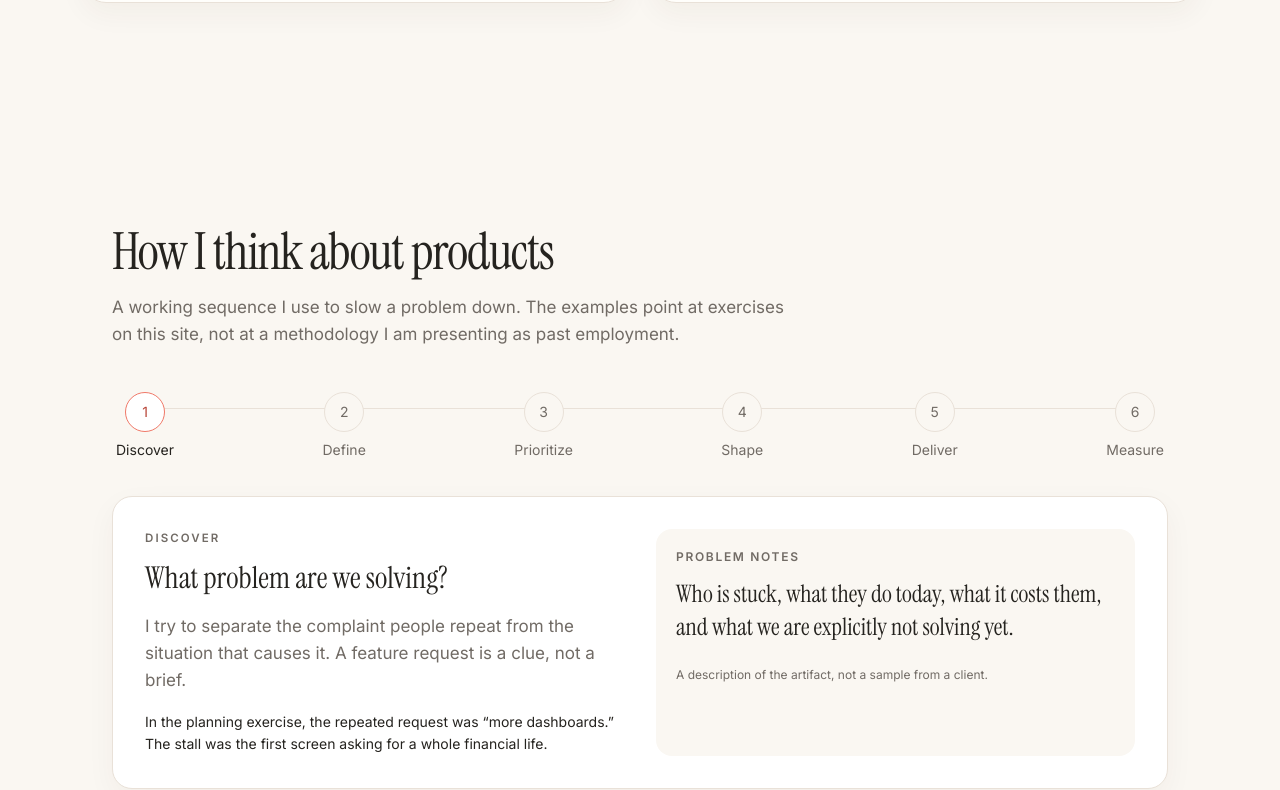
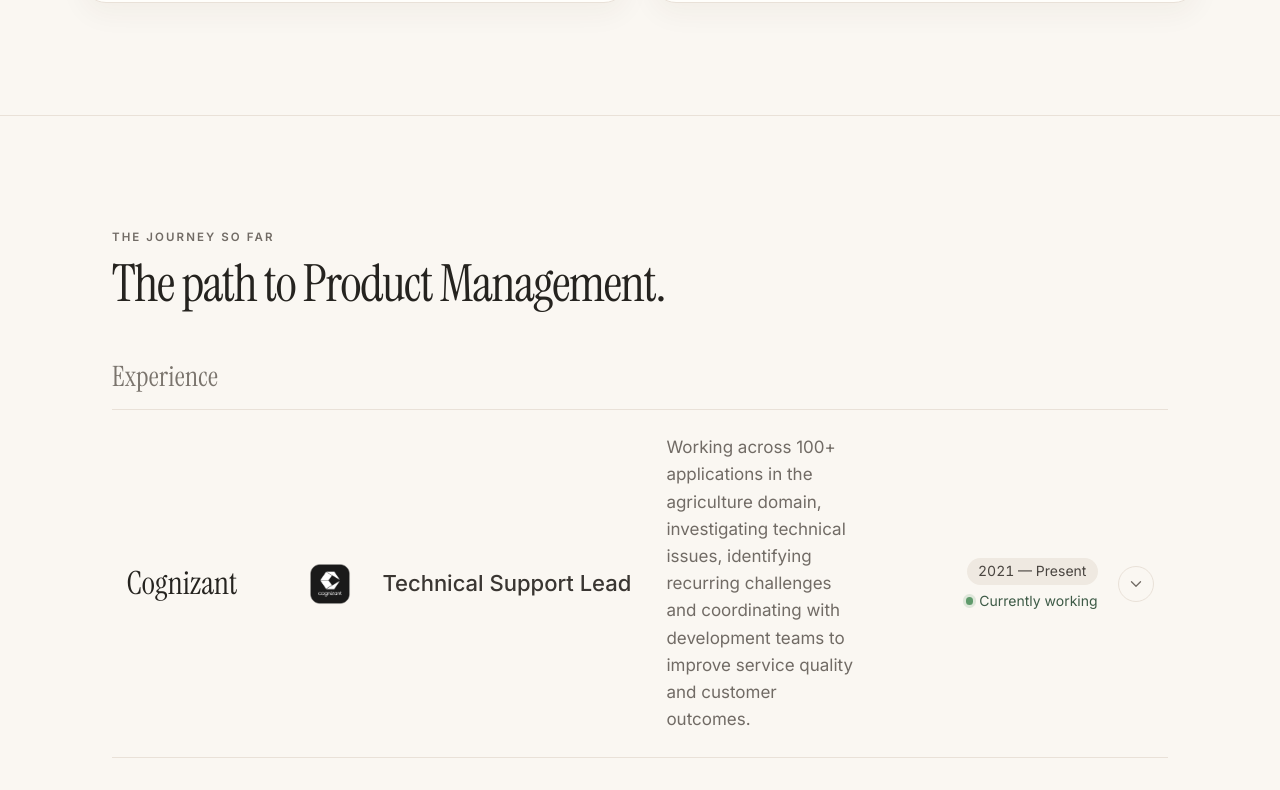
Before and after one commit to Gopika26-byte/gopikasoundar, a React (Vite) app: page / in a window 1280 px wide. Shown: the part 5910-6700 px from the top of the page. Built offline with nearby package versions, Linux system fonts and the light colour scheme.

Commit message:
Remove the product thinking section so the page moves straight into experience.

```diff
--- a/src/data/site.ts
+++ b/src/data/site.ts
@@ -312,87 +312,6 @@ export const caseStudies: CaseStudy[] = [
   },
 ]
 
-export const framework = [
-  {
-    id: "discover",
-    name: "Discover",
-    question: "What problem are we solving?",
-    explanation:
-      "I try to separate the complaint people repeat from the situation that causes it. A feature request is a clue, not a brief.",
-    artifact: "Problem notes",
-    artifactBody:
-      "Who is stuck, what they do today, what it costs them, and what we are explicitly not solving yet.",
-    example:
-      "In the planning exercise, the repeated request was “more dashboards.” The stall was the first screen asking for a whole financial life.",
-    study: "",
-  },
-  {
-    id: "define",
-    name: "Define",
-    question: "Who experiences it, and why does it matter?",
-    explanation:
-      "I name the person, the moment, and the consequence of leaving it alone — for them and for the business.",
-    artifact: "Problem statement",
-    artifactBody:
-      "When [person] tries to [job], they hit [friction], which leads to [consequence].",
-    example:
-      "In the marketplace exercise, buyers and newer creators feel the same ranking in opposite ways. One definition would have hidden that.",
-    study: "creator-ecosystem",
-  },
-  {
-    id: "prioritize",
-    name: "Prioritize",
-    question: "Why should we solve this now?",
-    explanation:
-      "I compare pain, reach, effort, confidence, and what the company is actually trying to win this quarter. A score is a conversation starter.",
-    artifact: "Priority notes",
-    artifactBody:
-      "A short list with the bet, the cost of waiting, and what would make us reverse the call.",
-    example:
-      "Three plausible requests, and a reason to do one of them first. The score is only there to make the assumption visible.",
-    study: "",
-  },
-  {
-    id: "shape",
-    name: "Shape",
-    question: "What is the smallest valuable solution?",
-    explanation:
-      "I look for the thinnest version that lets a real person finish the job, and I write down what we are leaving out.",
-    artifact: "Solution sketch",
-    artifactBody:
-      "The one flow, the empty state, and the boundaries — including what support and legal need to know.",
-    example:
-      "The planning exercise keeps the first visit to a single decision, and says so on the screen.",
-    study: "",
-  },
-  {
-    id: "deliver",
-    name: "Deliver",
-    question: "How do we bring it to customers?",
-    explanation:
-      "I want a release a team can explain: who it is for, how we will know it is safe, and what we will watch in the first week.",
-    artifact: "Release outline",
-    artifactBody:
-      "Audience, rollout, owner, support notes, and the one question we hope to answer after launch.",
-    example:
-      "For the collaboration exercise I would ship the blocker field and the Monday digest before any new reporting suite.",
-    study: "team-collaboration",
-  },
-  {
-    id: "measure",
-    name: "Measure",
-    question: "Did the solution make a difference?",
-    explanation:
-      "I pick a metric tied to the problem, a baseline, and a decision the number is allowed to change. Vanity stays off the page.",
-    artifact: "Success notes",
-    artifactBody:
-      "Metric, baseline, segment, time window, and what we will do if it does not move.",
-    example:
-      "Each exercise on this site ends with measures I would watch — not with results I am claiming.",
-    study: "",
-  },
-]
-
 export const roles = [
   {
     id: "role-1",
--- a/src/pages/Home.tsx
+++ b/src/pages/Home.tsx
@@ -2,7 +2,6 @@ import { useEffect } from "react"
 import { About } from "../sections/About"
 import { ExperienceEducationSection } from "../sections/ExperienceEducation"
 import { FarewellSection } from "../sections/FarewellSection"
-import { Framework } from "../sections/Framework"
 import { Hero } from "../sections/Hero"
 import { MediumArticles } from "../sections/MediumArticles"
 import { PrdShowcase } from "../sections/PrdShowcase"
@@ -24,7 +23,6 @@ export function Home() {
       <PrdShowcase />
       <ProductTeardowns />
       <MediumArticles />
-      <Framework />
       <ExperienceEducationSection />
       <FarewellSection />
     </>
--- a/src/sections/Framework.tsx
+++ /dev/null
@@ -1,114 +0,0 @@
-import { useState } from "react"
-import { Link } from "react-router-dom"
-import { Reveal } from "../components/Reveal"
-import { caseStudies, framework } from "../data/site"
-
-export function Framework() {
-  const [selected, setSelected] = useState(framework[0].id)
-  const current = framework.find((stage) => stage.id === selected) ?? framework[0]
-  const index = framework.findIndex((stage) => stage.id === current.id)
-  const study = caseStudies.find((item) => item.slug === current.study)
-
-  function move(next: number) {
-    const stage = framework[(next + framework.length) % framework.length]
-    setSelected(stage.id)
-    document.getElementById(`stage-${stage.id}`)?.focus()
-  }
-
-  return (
-    <section id="approach" className="mx-auto max-w-[1120px] px-5 py-20 sm:px-8 md:py-28">
-      <Reveal>
-        <h2 className="display text-[clamp(2.4rem,4vw,3.6rem)] text-ink">
-          How I think about products
-        </h2>
-        <p className="mt-4 max-w-2xl text-muted">
-          A working sequence I use to slow a problem down. The examples point at exercises on this
-          site, not at a methodology I am presenting as past employment.
-        </p>
-      </Reveal>
-
-      <div className="mt-10">
-        <div className="relative">
-          <div className="absolute top-5 right-4 left-4 hidden h-px bg-line md:block" aria-hidden="true" />
-          <div
-            className="absolute top-5 left-4 hidden h-px bg-coral md:block"
-            style={{ width: `calc(${(index / (framework.length - 1)) * 100}% - 2rem)` }}
-            aria-hidden="true"
-          />
-          <div
-            role="tablist"
-            aria-label="Product thinking stages"
-            className="flex gap-2 overflow-x-auto pb-2 md:justify-between md:overflow-visible"
-            onKeyDown={(event) => {
-              if (event.key === "ArrowRight" || event.key === "ArrowDown") {
-                event.preventDefault()
-                move(index + 1)
-              }
-              if (event.key === "ArrowLeft" || event.key === "ArrowUp") {
-                event.preventDefault()
-                move(index - 1)
-              }
-            }}
-          >
-            {framework.map((stage, stageIndex) => {
-              const isSelected = stage.id === current.id
-              return (
-                <button
-                  key={stage.id}
-                  id={`stage-${stage.id}`}
-                  role="tab"
-                  type="button"
-                  aria-selected={isSelected}
-                  tabIndex={isSelected ? 0 : -1}
-                  className="relative flex min-w-[7.5rem] flex-col items-start gap-2 rounded-xl px-1 py-1 text-left md:min-w-0 md:items-center"
-                  onClick={() => setSelected(stage.id)}
-                >
-                  <span
-                    className={`grid h-10 w-10 place-items-center rounded-full border text-sm ${
-                      isSelected
-                        ? "border-coral bg-white text-coral-deep"
-                        : "border-line bg-ivory text-muted"
-                    }`}
-                  >
-                    {stageIndex + 1}
-                  </span>
-                  <span className={`text-sm ${isSelected ? "text-ink" : "text-muted"}`}>
-                    {stage.name}
-                  </span>
-                </button>
-              )
-            })}
-          </div>
-        </div>
-
-        <div
-          role="tabpanel"
-          aria-labelledby={`stage-${current.id}`}
-          className="surface mt-6 grid gap-8 p-6 md:grid-cols-2 md:p-8"
-        >
-          <div>
-            <p className="eyebrow">{current.name}</p>
-            <h3 className="mt-3 font-serif text-3xl leading-tight text-ink">{current.question}</h3>
-            <p className="mt-4 text-muted">{current.explanation}</p>
-            <p className="mt-4 text-sm leading-relaxed text-ink">{current.example}</p>
-            {study && (
-              <Link
-                to={`/work/${study.slug}`}
-                className="mt-5 inline-flex text-sm text-coral-deep underline decoration-sunset underline-offset-4"
-              >
-                Related exercise: {study.title}
-              </Link>
-            )}
-          </div>
-          <div className="rounded-2xl bg-ivory p-5">
-            <p className="text-xs font-semibold tracking-[0.14em] text-muted uppercase">
-              {current.artifact}
-            </p>
-            <p className="mt-3 font-serif text-2xl leading-snug text-ink">{current.artifactBody}</p>
-            <p className="mt-6 text-xs text-muted">A description of the artifact, not a sample from a client.</p>
-          </div>
-        </div>
-      </div>
-    </section>
-  )
-}
```
